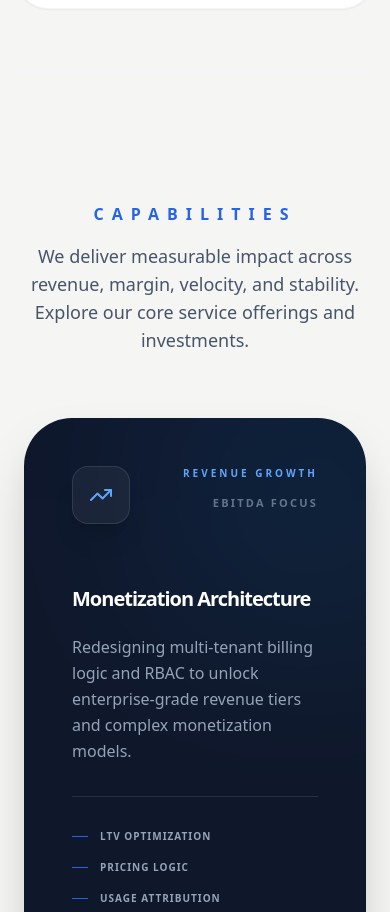
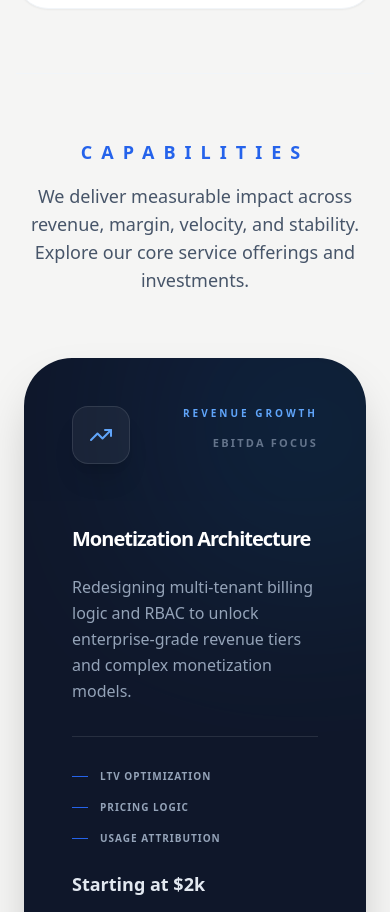
Before and after one commit to l-tting/ab-consul, a Next.js app in the folder my-app/: page /services in a window 390 px wide. Shown: the part 1278-2190 px from the top of the page. Built offline with nearby package versions, Linux system fonts and the light colour scheme.

Commit message:
services grid py-reduce tester1

```diff
--- a/my-app/src/components/ServicesGrid.jsx
+++ b/my-app/src/components/ServicesGrid.jsx
@@ -49,11 +49,11 @@ const services = [
 
 export default function ServicesGrid() {
   return (
-    <section className="py-16 ">
+    <section className="py- ">
       <div className="max-w-6xl mx-auto px-6">
         {/* Section Header */}
         <div className="text-center mb-16">
-          <h2 className="text-blue-600 font-black uppercase tracking-[0.5em] text-md sm:text-base mb-2">
+          <h2 className="text-blue-600 font-black uppercase tracking-[0.5em] text-lg sm:text-base mb-2">
             Capabilities
           </h2>
           {/* <h1 className="text-3xl sm:text-4xl md:text-5xl font-black text-slate-900 max-w-3xl mx-auto leading-snug">
```
